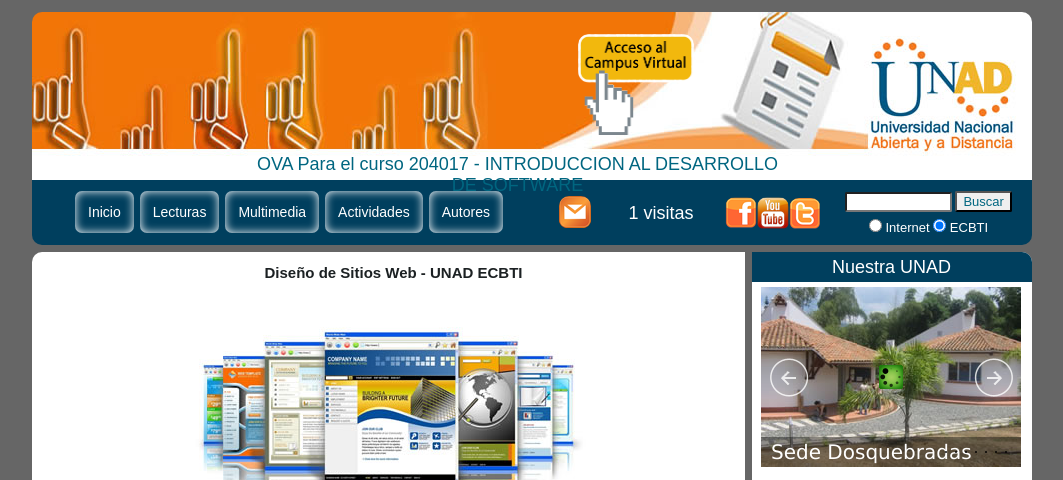
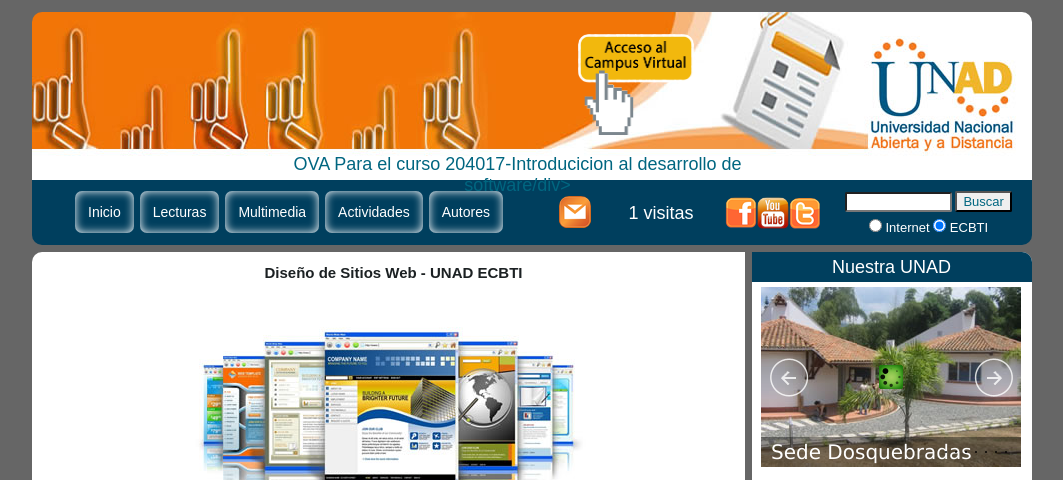
Before and after one commit to waltercarlosama/trabajo-ova, a plain HTML site: page index.html in a window 1280 px wide. Shown: the top 480 px of the page, without its empty margins (108-1171 px from the left). Drawn offline with Linux system fonts and the light colour scheme; files whose address does not match are found by name; a web font is replaced by a local one.

Commit message:
ajuste 4
ajuste nombre del curso

```diff
--- a/index.html
+++ b/index.html
@@ -16,7 +16,7 @@
         <Div id="contenidos">
             <header>
                 <div id="apDiv1"><img src="img/banner.jpg" width="1000" height="168">
-                  <div id="apDiv24">OVA Para el curso 204017 - INTRODUCCION AL DESARROLLO DE SOFTWARE</div>
+                  <div id="apDiv24">OVA Para el curso 204017-Introducicion al desarrollo de software/div>
               </div>
             </header>
         	<p>&nbsp;</p>
```
